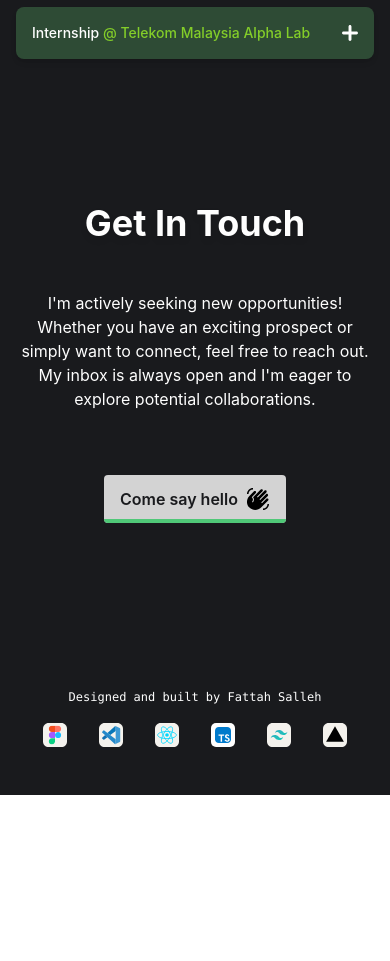
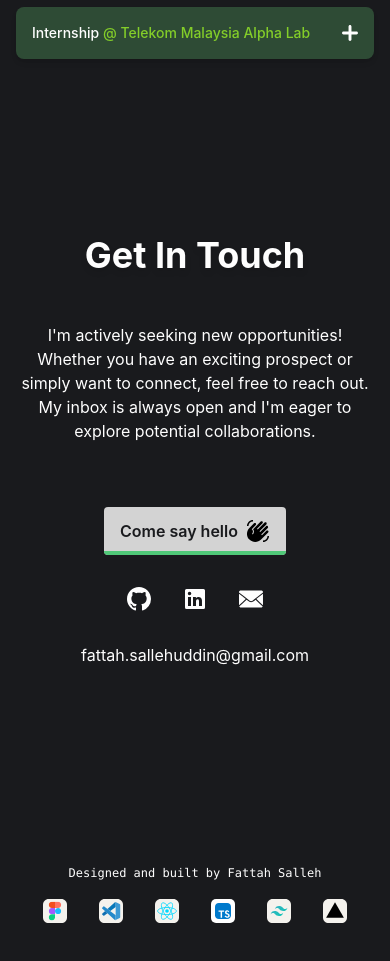
Before and after one commit to FattahSalleh/fattahsalleh.github.io, a React (Create React App) app: page / in a window 390 px wide. Shown: the part 4820-5781 px from the top of the page. Before the commit the page ends 5615 px from the top, so only its background shows below. Built offline with nearby package versions, Linux system fonts and the light colour scheme.

Commit message:
style: mobile style added for ContactSection

```diff
--- a/src/components/Contact/ContactOption.tsx
+++ b/src/components/Contact/ContactOption.tsx
@@ -5,7 +5,7 @@ export default function ContactOption({ contact }: { contact: Contact }) {
 	const emailUrl = contact.name === "Email" ? true : false;
 
 	return (
-		<li className="my-8 hover:scale-150 transition-all duration-300 opacity-70 hover:opacity-100">
+		<li className="my-8 mx-4 md:mx-0 hover:scale-150 transition-all duration-300 opacity-100 md:opacity-70 md:hover:opacity-100">
 			<a href={emailUrl ? "mailto:" + contact.url : contact.url} target="_blank" rel="noreferrer">
 				<img
 					src={contact.src}
--- a/src/components/Contact/ContactSection.tsx
+++ b/src/components/Contact/ContactSection.tsx
@@ -1,14 +1,23 @@
 import hello from "../../assets/images/disclaimer/hello.svg";
 import wave from "../../assets/images/disclaimer/wave.svg";
 import { useState } from "react";
+import { contactData } from "../../data/contactData";
+import ContactOption from "./ContactOption";
 
 export default function ContactSection() {
 	const [isHovered, setIsHovered] = useState(false);
 
+	// Find the contactData of name 'Email'
+	const emailContact = contactData.find(
+		(contact) => contact.name === "Email"
+	);
+
+	const mailtoUrl = "mailto:" + emailContact?.url;
+
 	return (
 		<>
 			<section
-				className="max-w-full w-full px-4 md:px-24 py-16"
+				className="max-w-full w-full px-4 md:px-24 py-24 md:py-16"
 				id="contactSection"
 			>
 				<div className="flex flex-col items-center">
@@ -38,6 +47,27 @@ export default function ContactSection() {
 							{isHovered ? "One more click!" : "Come say hello"}
 						</span>
 					</a>{" "}
+					<div className="block md:hidden">
+						<div className="h-auto w-full flex flex-row justify-center items-center">
+							<ul className="flex flex-row flex-nowrap">
+								{contactData.map((contact, index) => (
+									<ContactOption
+										contact={contact}
+										key={index}
+									/>
+								))}
+							</ul>
+						</div>
+						<div className="h-auto w-full flex flex-row justify-center items-center">
+							<a
+								href={mailtoUrl}
+								target="_blank"
+								rel="noreferrer"
+							>
+								<p>{emailContact ? emailContact.url : ""}</p>
+							</a>
+						</div>
+					</div>
 				</div>
 			</section>
 		</>
```
